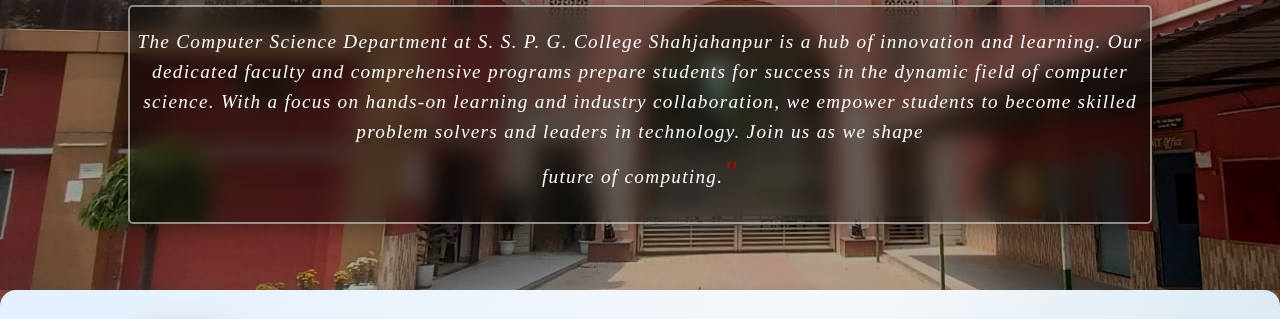
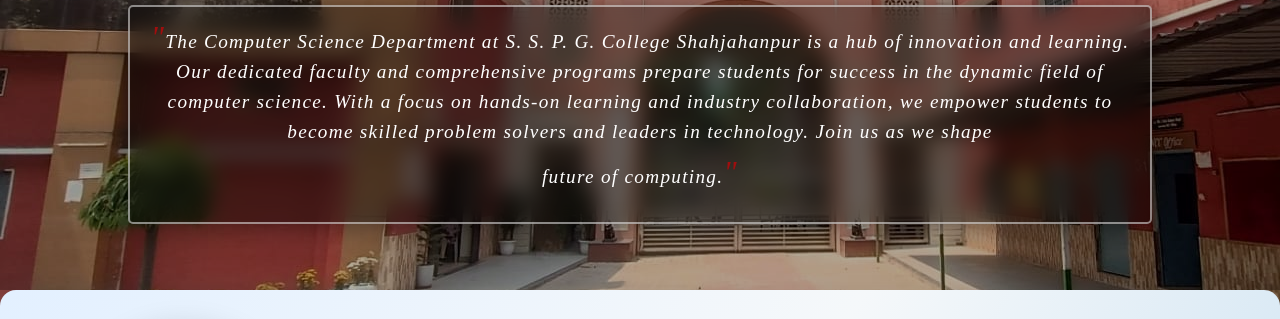
Before and after one commit to Avishukla-Student/collage-web, a plain HTML site: page frontend/index.html in a window 1280 px wide. Shown: the part 303-622 px from the top of the page. Drawn offline with Linux system fonts and the light colour scheme.

Commit message:
some changes

```diff
--- a/frontend/index.html
+++ b/frontend/index.html
@@ -51,7 +51,7 @@
         <h2>COMPUTER SCIENCE DEPARTMENT</h2>
         <div class="part1-info">
           <p>
-            <span></span>The Computer Science Department at S. S. P. G. College Shahjahanpur is a hub of innovation and learning. Our dedicated faculty and comprehensive programs prepare students for success in the dynamic field of computer science. With a focus on hands-on learning and industry collaboration, we empower students to become skilled problem solvers and leaders in technology. Join us as we shape
+            <span>"</span>The Computer Science Department at S. S. P. G. College Shahjahanpur is a hub of innovation and learning. Our dedicated faculty and comprehensive programs prepare students for success in the dynamic field of computer science. With a focus on hands-on learning and industry collaboration, we empower students to become skilled problem solvers and leaders in technology. Join us as we shape
           </p>
           <p>future of computing.<span>"</span></p>
         </div>
```
